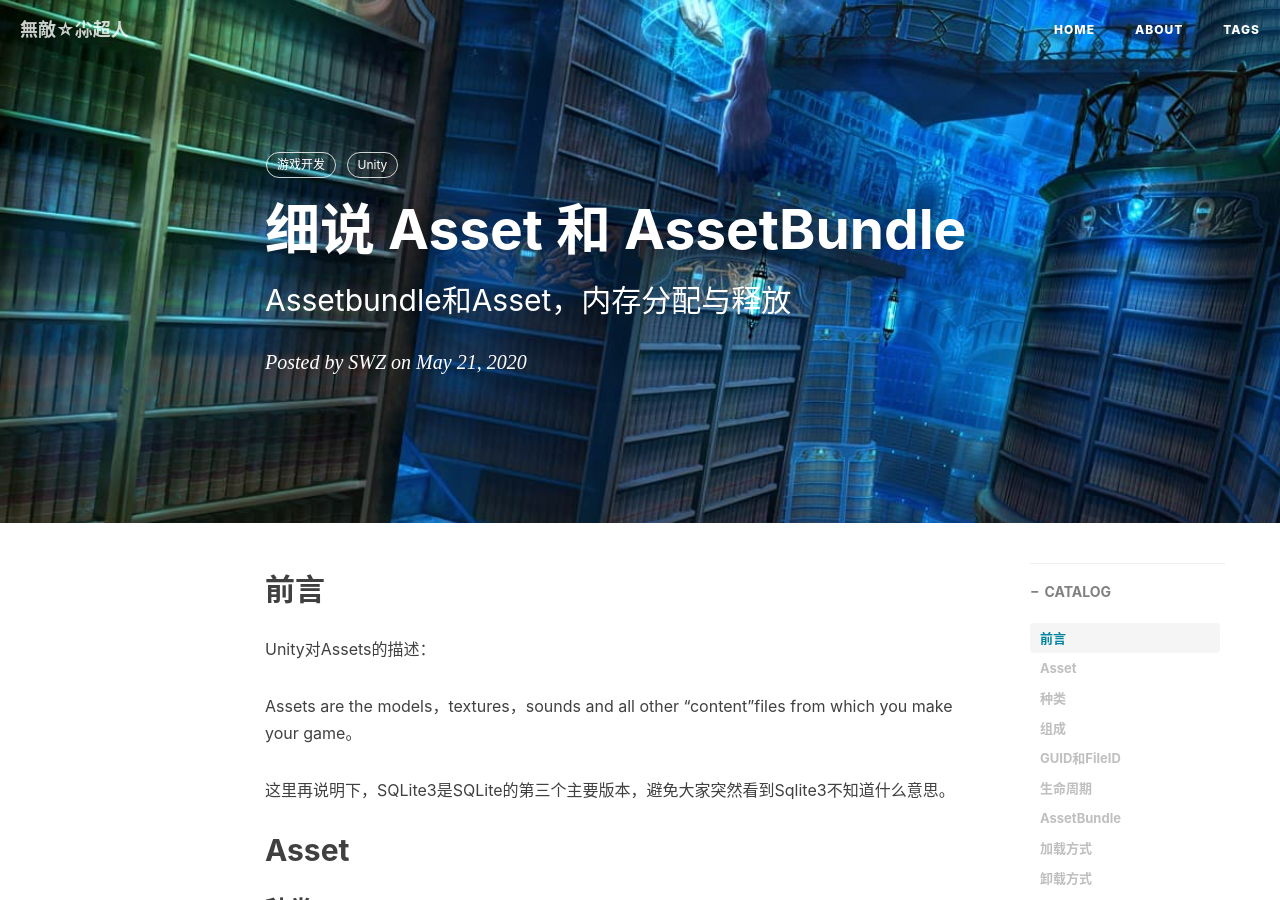
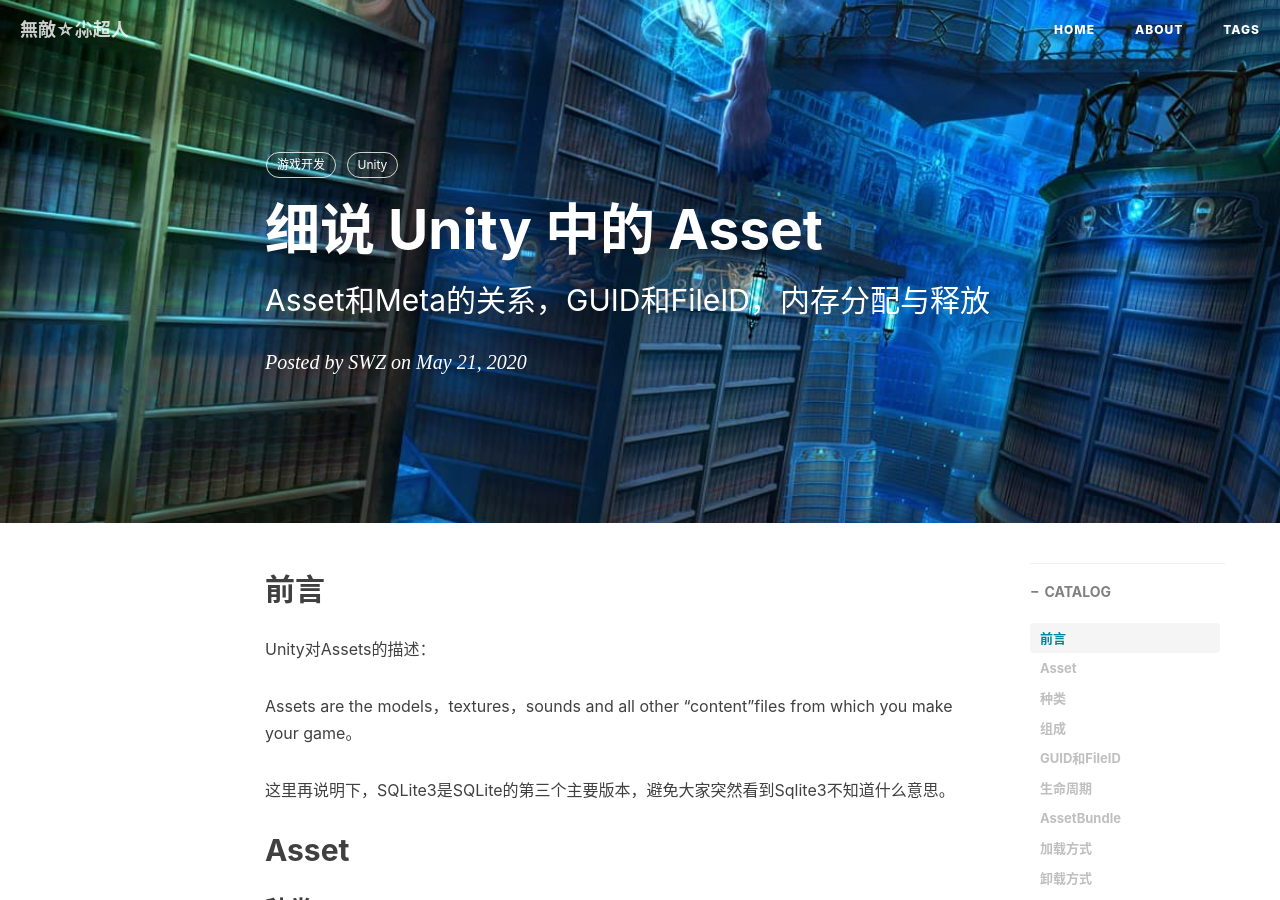
Before and after one commit to sun-wei-zhe/sun-wei-zhe.github.io, a Jekyll site: the page built from _posts/2020-05-21-细说Unity中的Asset.md, in a window 1280 px wide and 900 px high. Built offline with Jekyll 4.4.1, drawn with Linux system fonts in a browser that asks for light colours; nearby versions of some CDN libraries; comment, search, counter and statistics services are not loaded.

Commit message:
swz::修改asset blog

```diff
--- a/_posts/2020-05-21-细说Asset和AssetBundle.md
+++ b/_posts/2020-05-21-细说Unity中的Asset.md
@@ -1,7 +1,7 @@
 ---
 layout:     post
-title:      细说 Asset 和 AssetBundle
-subtitle:   Assetbundle和Asset，内存分配与释放
+title:      细说 Unity 中的 Asset
+subtitle:   Asset和Meta的关系，GUID和FileID，内存分配与释放
 date:       2020-05-21
 author:     SWZ
 header-img: img/Asset和AssetBundle/bg-asset-assetbundle.jpg
@@ -52,7 +52,11 @@
 
 如果想通过Resources.UnloadUnusedAssets()卸载从AssetBundle加载的资源，一定要先将AssetBundle卸载后才能生效。
 
+&nbsp;
 
+&nbsp;
+
+&nbsp;
 
 ## AssetBundle
 
```
